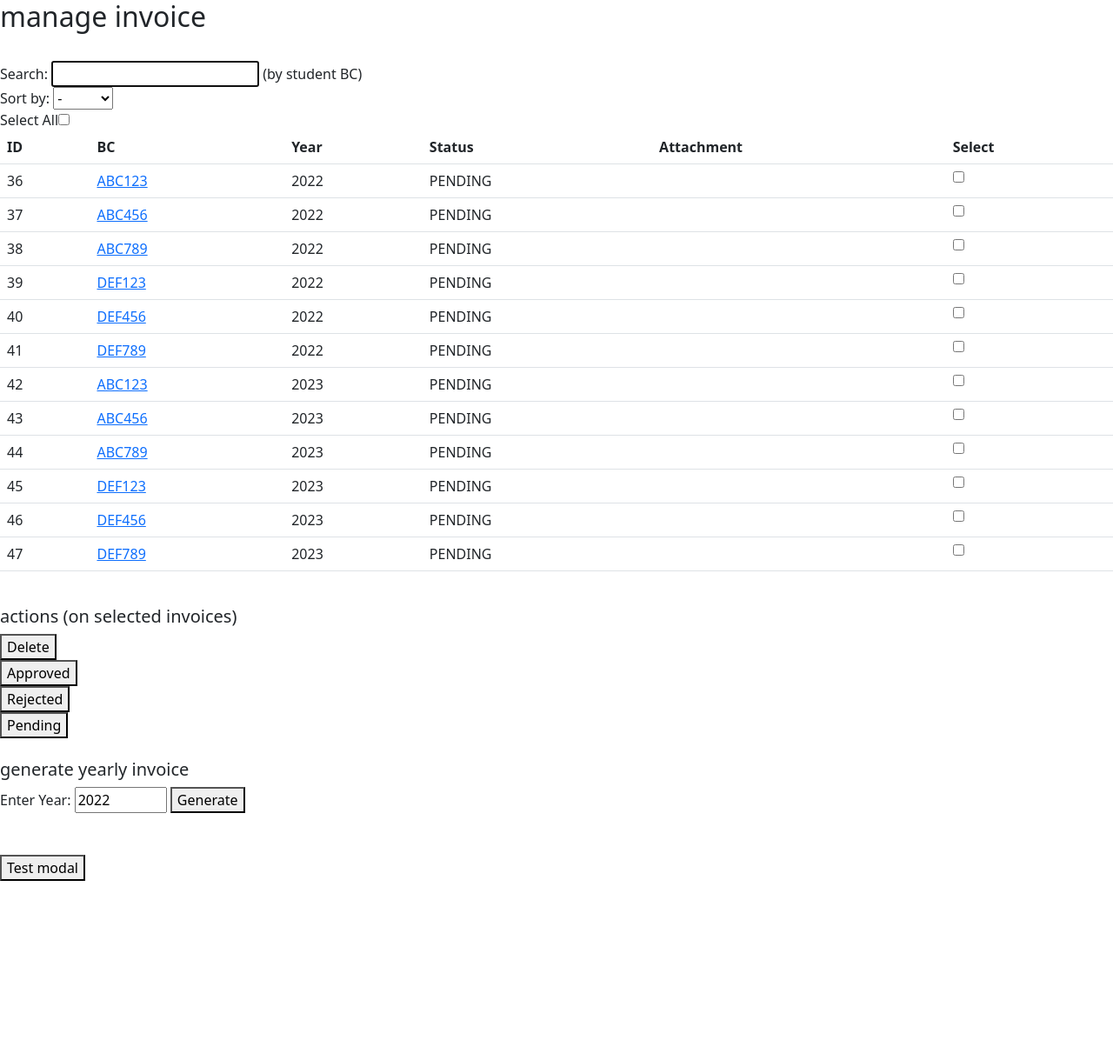
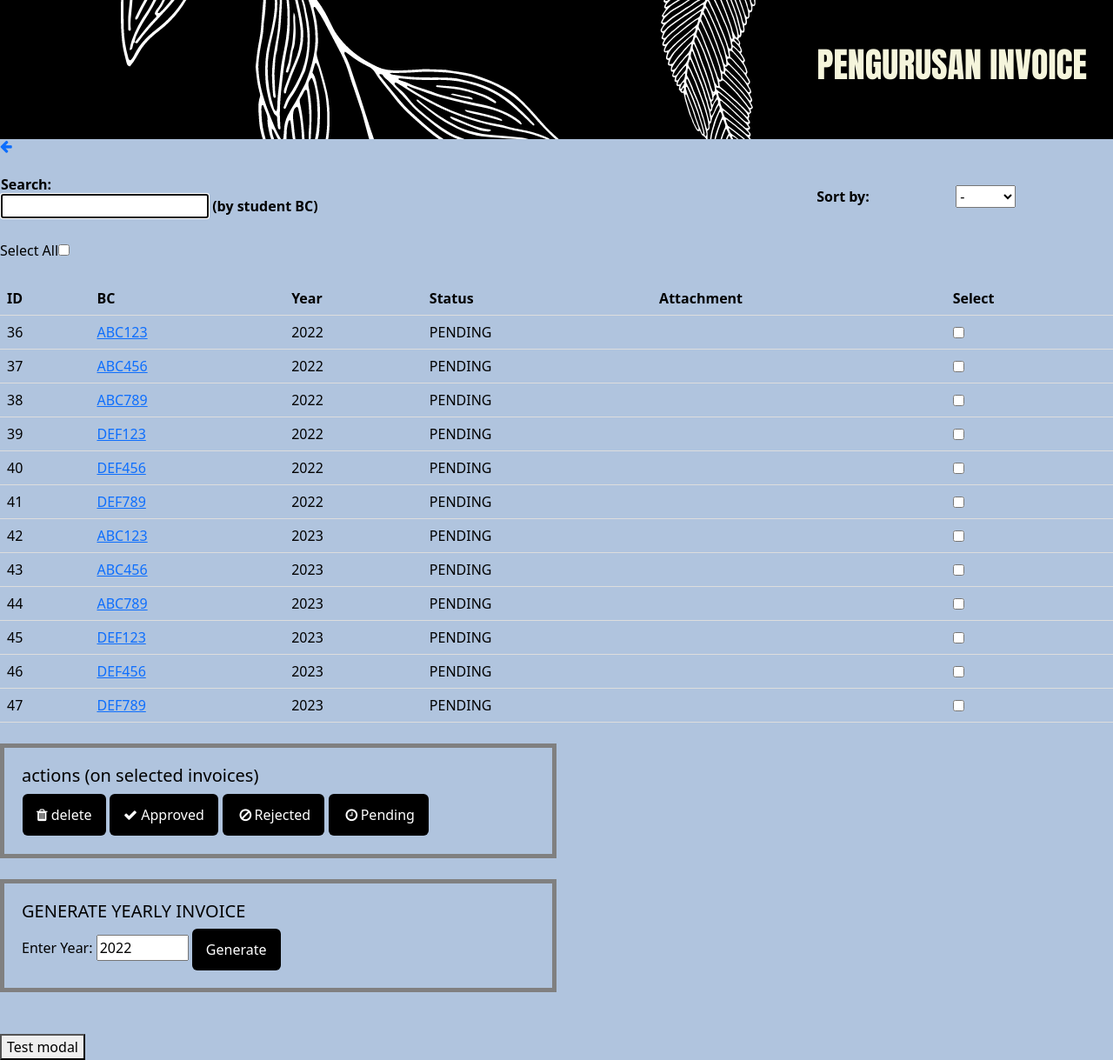
Before and after one commit to mrahmatm/csc578_grp, a PHP site: the page made by staff/manage invoices.php in a window 1280 px wide. Shown: the whole page at 87% size. Before the commit the page ends 1013 px from the top, so only its background shows below. Run offline with PHP 8.4, Linux system fonts and the light colour scheme; a user stored in the database is signed in; data comes from the database, SQL or seed files in the repository; lists and menus that the app fills with data are empty.

Commit message:
complete design dashboard, aduan, invoice,

```diff
--- /dev/null
+++ b/staff/designInvoices.php
@@ -0,0 +1,89 @@
+<!DOCTYPE html>
+<html lang="en">
+<head>
+    <meta charset="UTF-8">
+    <meta http-equiv="X-UA-Compatible" content="IE=edge">
+    <meta name="viewport" content="width=device-width, initial-scale=1.0">
+    <link rel="stylesheet" href="https://cdnjs.cloudflare.com/ajax/libs/font-awesome/4.7.0/css/font-awesome.min.css">
+    <style>
+         .header{
+  background-image: url("dark.png");
+  color: beige;
+  padding: 30px;
+}
+        body{
+            background-color: #b0c4de;
+            background-size: cover;
+            color: black;
+
+        }
+
+        .tble {
+  border-collapse: collapse;
+  width: 100%;
+  color:black;
+}
+.btn {
+  background-color:black ;
+  border: none;
+  color: white;
+  padding: 12px 16px;
+  font-size: 16px;
+  cursor: pointer;
+}
+
+/* Darker background on mouse-over */
+.btn:hover {
+  background-color: purple;
+}
+
+table {
+  border-collapse: collapse;
+  width: 100%;
+
+}
+
+.table1{
+  border-collapse: collapse;
+  width: 100%;
+  color:black;
+}
+
+.table1 th, td {
+  padding: 8px;
+  text-align: left;
+  border-bottom: 1px solid #ddd;
+
+}
+
+.table1 tr:hover {background-color:#8a2be2;}
+
+.table2{
+  border-collapse: collapse;
+  width: 80%;
+}
+
+
+h1 {text-align: right;
+            margin-top: 20px;
+            font-family: Impact, fantasy;
+            font: size 42px;
+
+        }
+
+.box1 {
+  width: 50%;
+  padding: 20px;
+  border: 5px solid gray;
+  margin: 0;
+}
+.box{
+  width: 50%;
+  padding: 20px;
+  border: 5px solid gray;
+  margin: 0;
+}
+
+
+</style>
+</head>
--- a/staff/manage invoices.php
+++ b/staff/manage invoices.php
@@ -2,6 +2,7 @@
 
 session_start();
 include "common.php";
+include "designInvoices.php";
 //remarks: kena include hok one folder up sbb benda alah ni dalam folder
 $currentUser = $_SESSION["currentUser"];
 echo "
@@ -16,7 +17,17 @@ echo "
     <meta charset="UTF-8">
     <meta http-equiv="X-UA-Compatible" content="IE=edge">
     <meta name="viewport" content="width=device-width, initial-scale=1.0">
+    <link rel="stylesheet" href="https://cdnjs.cloudflare.com/ajax/libs/font-awesome/4.7.0/css/font-awesome.min.css">
     <title>Document</title>
+    <style>
+        body{
+            background-color: #b0c4de;
+            background-size: cover;
+            color: black;
+
+        }
+
+        </style>
 
 
     <script>
@@ -26,40 +37,54 @@ echo "
     </script>
 </head>
 <body>
-    <h2>manage invoice</h2><br>
-    <label for="inputSearch">Search:</label>
-    <input type="text" id="inputSearch" onkeyup="fetchAllInvoice()" autofocus>
-    <label for="inputSearch"> (by student BC)</label><br>
-    <label for="sortType">Sort by: </label>
-    <select name="sortType" id="sortType" onchange="fetchAllInvoice()">
+<div class="header">
+    <h1>PENGURUSAN INVOICE</h1><br>
+</div>
+<a href="dashboard.php"><i class="fa fa-arrow-left fa-2xl" ></i></a>
+<br>
+<br>
+<table>
+    <th><label for="inputSearch">Search:</label>
+    <br><input type="text" id="inputSearch" onkeyup="fetchAllInvoice()" autofocus>
+    <label for="inputSearch"> (by student BC)</label><br></th>
+    <th><label for="sortType">Sort by: </label></th>
+    <th><select name="sortType" id="sortType" onchange="fetchAllInvoice()">
         <option value="-" selected>-</option>
         <option value="student_BC">BC</option>
         <option value="invoice_year">Year</option>
         <option value="invoice_status">Status</option>
-    </select><br>
-    <label for="chkSelectAll">Select All </label><input type="checkbox" id="chkSelectAll" onchange="selectAllChk('chkSelectInvoice')">
+    </select><br></th>
+</table>
+
+</div>
+<br>
+<label for="chkSelectAll">Select All </label><input type="checkbox" id="chkSelectAll" onchange="selectAllChk('chkSelectInvoice')">
+<br><br>
     <div>
-        <table id="invoiceTable" class="table">
+        <table id="invoiceTable" class="table1">
             <tr>
                 <th>ID</th><th>BC</th><th>Year</th><th>Status</th><th>Attachment</th><th>Select</th>
             </tr>
         </table>
     </div>
-    <br><div>
-        <h5>actions (on selected invoices)</h5>
-        <button onclick="alterInvoices('delete')">Delete</button>
-        <br>
-        <button onclick="alterInvoices('approved')">Approved</button>
-        <br>
-        <button onclick="alterInvoices('rejected')">Rejected</button>
-        <br>
-        <button onclick="alterInvoices('pending')">Pending</button>
+    <br><div class="box">
+        <h5 >actions (on selected invoices)</h5>
+        <table class="table2">
+            <th>
+        <button onclick="alterInvoices('delete')" class="btn"><i class="fa fa-trash"></i> delete</button>
+        </th>
+        <th><button onclick="alterInvoices('approved')" class="btn"><i class="fa fa-check"></i> Approved</button>
+        </th>
+        <th><button onclick="alterInvoices('rejected')" class="btn"><i class="fa fa-ban fa-fw"></i>Rejected</button>
+        </th>
+        <th><button onclick="alterInvoices('pending')"  class="btn"><i class="fa fa-clock-o fa-fw"></i>Pending</button>
+</table>
     </div>
-    <br><div>
-        <h5>generate yearly invoice</h5>
+    <br><div class="box">
+        <h5 text_align= center > GENERATE YEARLY INVOICE</h5>
         <label for="inputYear">Enter Year: </label>
         <input type="number" min="2022" max="2050" step="1" value="2022" id="inputYear" />
-        <button id="btnGenerateInvoices" onclick="generateInvoices()">Generate</button>
+        <button id="btnGenerateInvoices" onclick="generateInvoices()" class="btn">Generate</button>
     </div>
     <br><br>
     <button onclick="createModal()">Test modal</button>
```
Also changed, not shown: staff/dashboard.php (+5 -4 lines), staff/designAduan.php (added, +51 -0 lines), staff/manage aduan.php (+9 -40 lines), staff/manage student.php (+13 -6 lines), staff/dark.png (added), staff/head.png (added).
